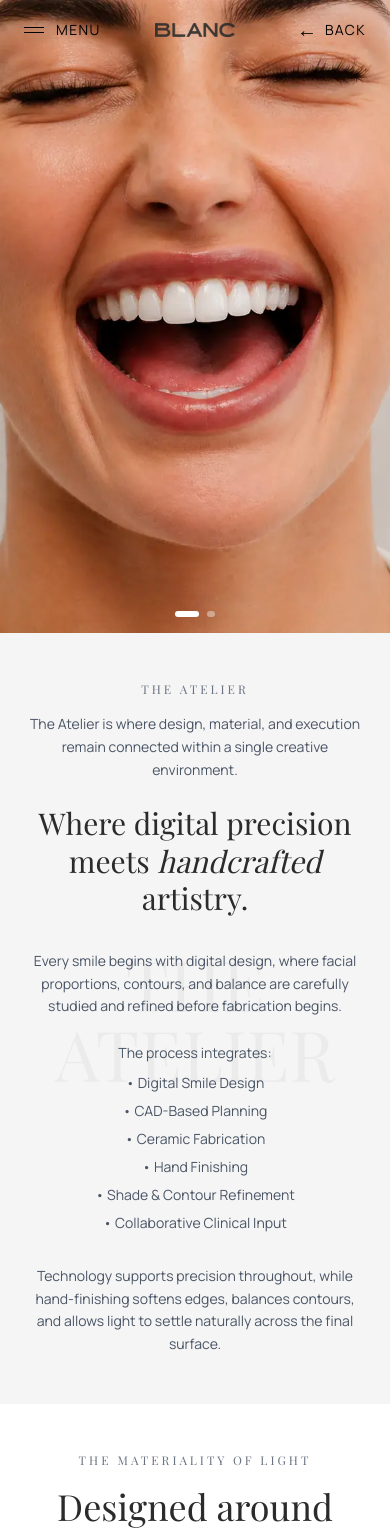
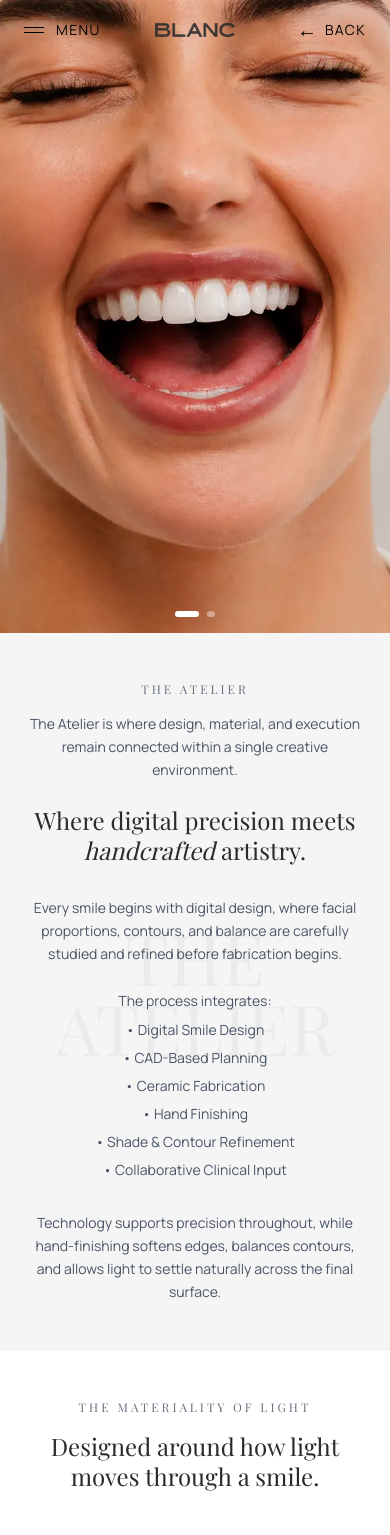
Before and after one commit to Ladwa14/blanc-website, a Next.js app: page /atelier in a window 390 px wide. Shown: the top 1535 px of the page. Built offline with nearby package versions, Linux system fonts and the light colour scheme; a web font is replaced by a local one.

Commit message:
again text size changed

```diff
--- a/app/atelier/page.tsx
+++ b/app/atelier/page.tsx
@@ -164,7 +164,7 @@ export default function Page() {
                 connected within a single creative environment.
               </p>
 
-              <h2 className="text-3xl md:text-5xl font-playfair text-center leading-tight mb-8 text-[#2b2b2b]">
+              <h2 className="text-2xl md:text-5xl font-playfair text-center leading-tight mb-8 text-[#2b2b2b]">
                 Where digital precision meets{" "}
                 <span className="italic">handcrafted</span> artistry.
               </h2>
@@ -205,7 +205,7 @@ export default function Page() {
             THE MATERIALITY OF LIGHT
           </p>
 
-          <h2 className="font-playfair text-4xl md:text-4xl text-[#2b2b2b] leading-tight mb-10 text-center">
+          <h2 className="font-playfair text-2xl md:text-4xl text-[#2b2b2b] leading-tight mb-10 text-center">
             Designed around how light moves through a smile.
           </h2>
 
```
